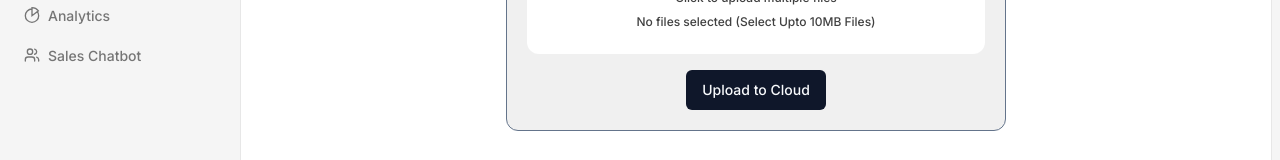
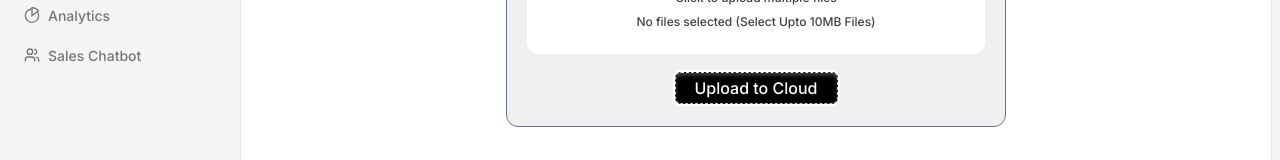
Before and after one commit to SujalChoudhari/100x_Buildathon_Entropy, a Next.js app in the folder frontend/: page /dashboard/pdf in a window 1280 px wide. Shown: the part 186-346 px from the top of the page. Built offline with nearby package versions, Linux system fonts and the light colour scheme; no server answers.

Commit message:
/dashboard route fixed

```diff
--- a/frontend/src/app/dashboard/pdf/page.tsx
+++ b/frontend/src/app/dashboard/pdf/page.tsx
@@ -82,7 +82,7 @@ function PDF() {
             });
 
             console.log("Documents updated successfully:", response.data);
-        } catch (error:any) {
+        } catch (error: any) {
             console.error("Error updating selected documents:", error.response ? error.response.data : error.message);
         }
     }
@@ -146,7 +146,12 @@ function PDF() {
                     </Label>
                     <Input id="file-upload" className="hidden" type="file" accept="application/pdf" multiple onChange={handleFileChange} />
 
-                    <Button className='mt-4' onClick={() => { uploadToCloud() }}>Upload to Cloud</Button>
+
+                    <button onClick={() => { uploadToCloud() }} className="mt-4 group relative rounded-lg border-2 border-white bg-black px-5 py-1 font-medium text-white duration-1000 hover:shadow-lg hover:shadow-blue-500/50">
+                        <span className="absolute left-0 top-0 size-full rounded-md border border-dashed border-red-50 shadow-inner shadow-white/30 group-active:shadow-white/10"></span>
+                        <span className="absolute left-0 top-0 size-full rotate-180 rounded-md border-red-50 shadow-inner shadow-black/30 group-active:shadow-black/10"></span>
+                        Upload to Cloud
+                    </button>
                 </div>
             </div>
             <Table>
--- a/frontend/src/components/Sidebar.tsx
+++ b/frontend/src/components/Sidebar.tsx
@@ -104,7 +104,7 @@ export const Sidebar = () => {
               <span className="text-sm font-medium">PDF Injestion</span>
             </SidebarItem>
             </Link>
-            <Link href="/dashboard/analytics">
+            <Link href="/dashboard">
             <SidebarItem
               isCollapsed={isCollapsed}
               className="px-2 py-1 opacity-70"
@@ -113,6 +113,7 @@ export const Sidebar = () => {
               <span className="text-sm font-medium">Analytics</span>
             </SidebarItem>
             </Link>
+            <Link href="/chat">
             <SidebarItem
               isCollapsed={isCollapsed}
               className="px-2 py-1 opacity-70"
@@ -120,6 +121,7 @@ export const Sidebar = () => {
             >
               <span className="text-sm font-medium">Sales Chatbot</span>
             </SidebarItem>
+            </Link>
           </div>
         </div>
 
```
Also changed, not shown: frontend/src/app/dashboard/page.tsx (renamed from frontend/src/app/dashboard/analytics/page.tsx).
